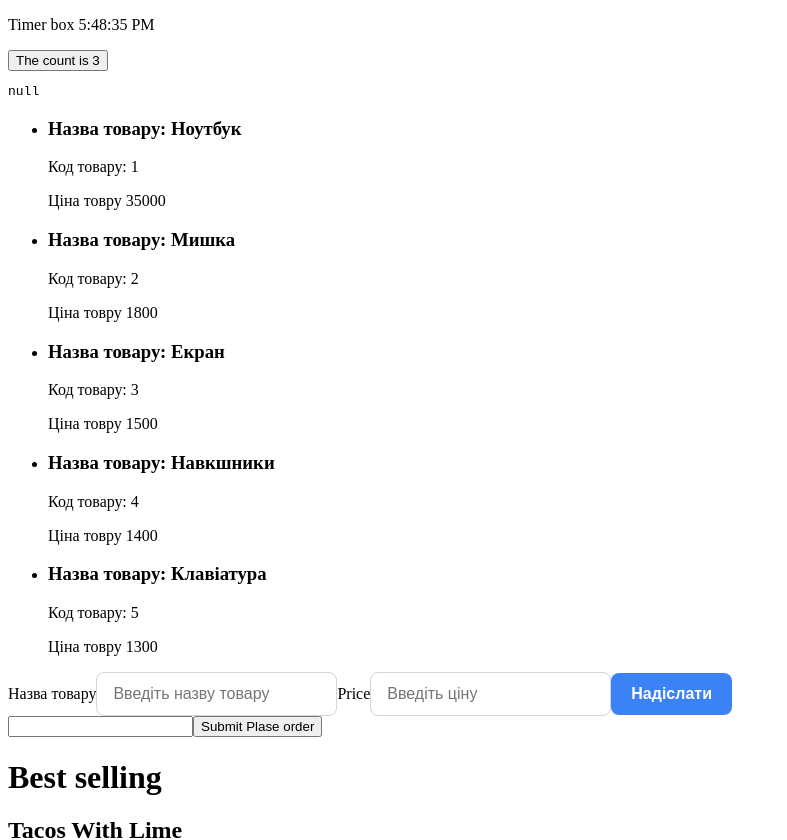
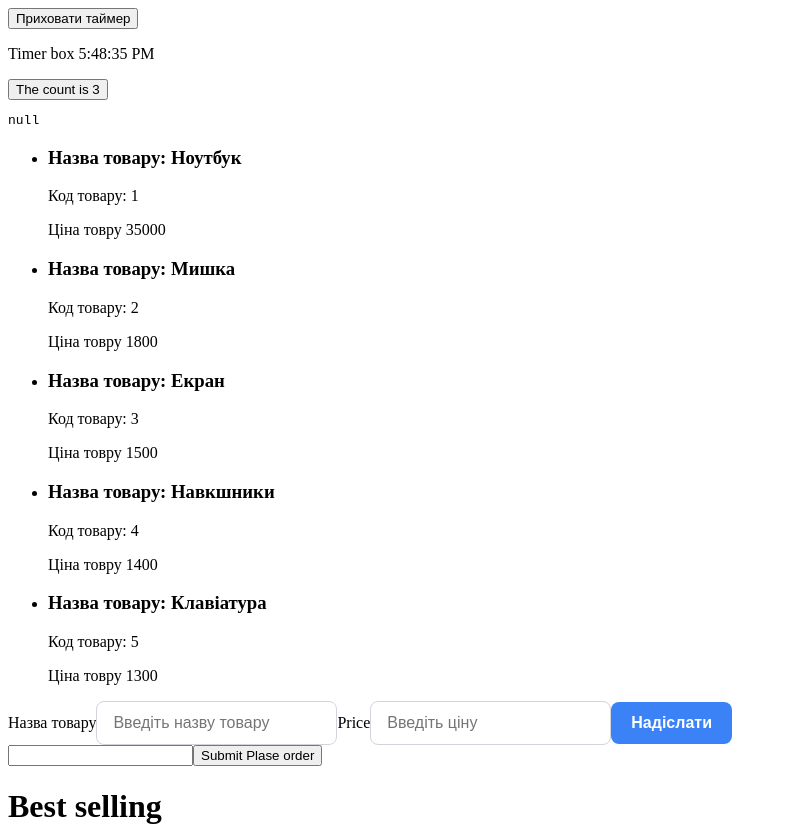
Before and after one commit to EugenioProkopenko/blended-ts-react-01, a React (Vite) app: page / in a window 1280 px wide. Shown: the top 840 px of the page, without its empty margins (0-787 px from the left). Built offline with nearby package versions, Linux system fonts and the light colour scheme; no server answers.

Commit message:
add useState timer

```diff
--- a/src/Componens/App/App.tsx
+++ b/src/Componens/App/App.tsx
@@ -38,6 +38,7 @@ export default function App() {
   const [articles, setArticles] = useState<Article[]>([]);
   const [isLoading, setIsLoading] = useState(false);
   const [productList, setProductList] = useState(products);
+  const [isOpen, setIsOpen] = useState(true);
 
   const handleSearch = async (topic: string) => {
     setIsLoading(true);
@@ -67,7 +68,10 @@ export default function App() {
 
   return (
     <>
-      <Timer />
+      <button onClick={() => setIsOpen(!isOpen)}>
+        {isOpen ? 'Приховати таймер' : 'Показати таймер'}
+      </button>
+      {isOpen && <Timer />}
       <button onClick={() => setCount(count + 1)}>The count is {count}</button>
       <pre>{JSON.stringify(person, null, 2)}</pre>
       <ProductListComp items={productList} />
--- a/src/Componens/Timer/Taimer.tsx
+++ b/src/Componens/Timer/Taimer.tsx
@@ -5,7 +5,6 @@ export default function Timer() {
   useEffect(() => {
     setInterval(() => {
       setTime(new Date());
-      console.log(`Interval - ${Date.now()}`);
     }, 1000);
   }, []);
   return <p>Timer box {time.toLocaleTimeString()}</p>;
```
